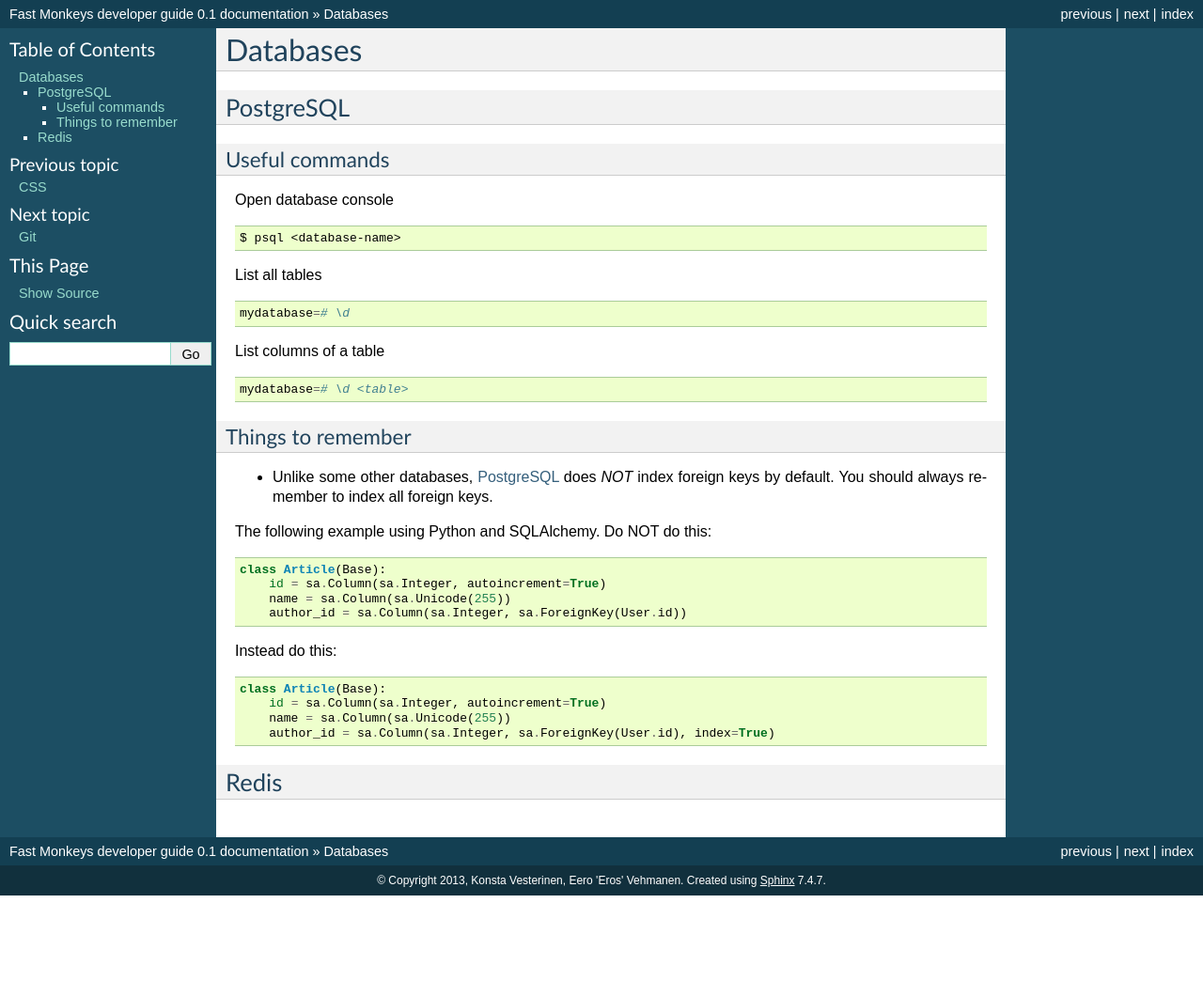
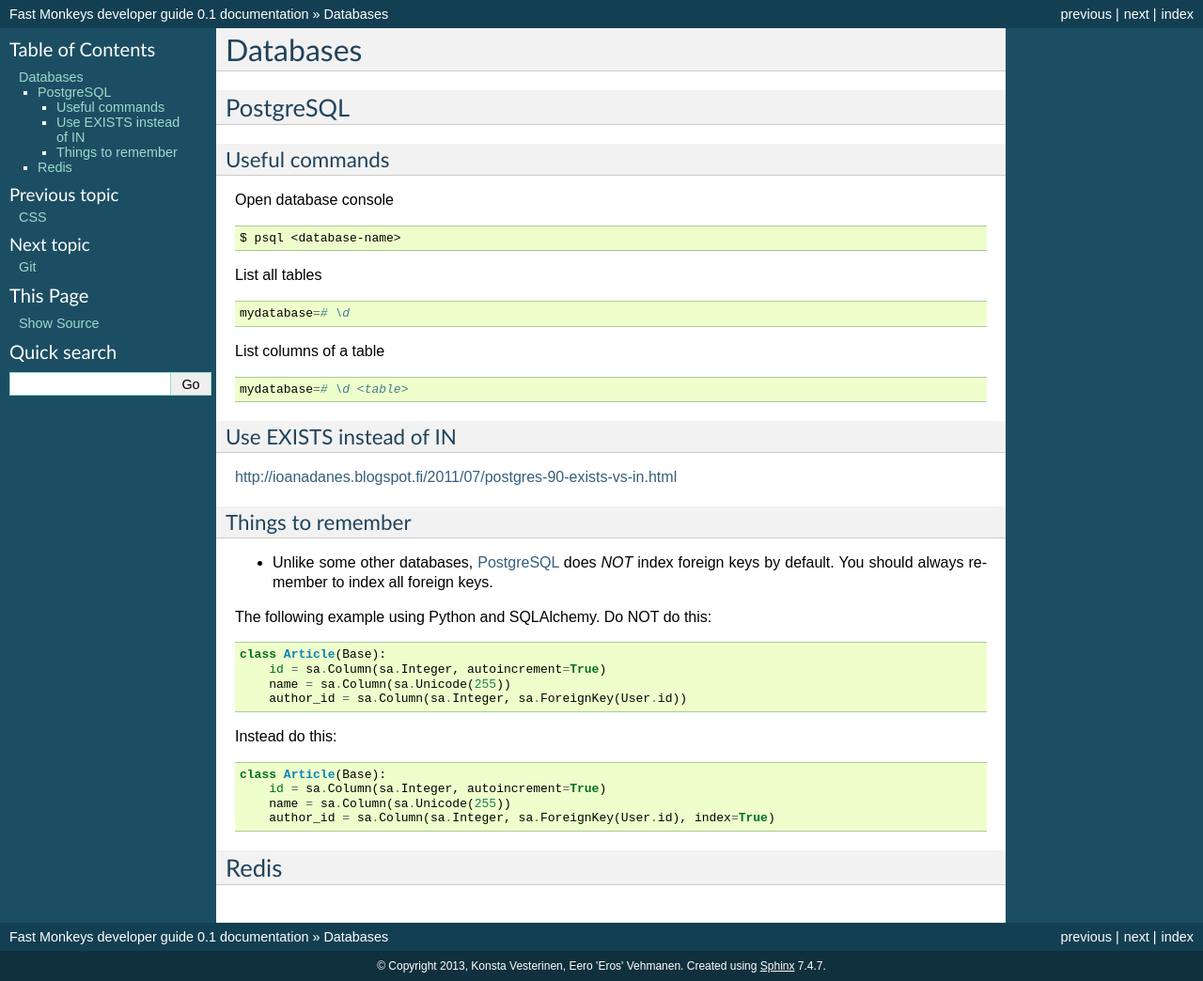
Before and after one commit to fastmonkeys/dev-guide, a Sphinx documentation site: the page built from docs/databases.rst, in a window 1280 px wide. Shown: the whole page at 94% size. Built offline with Sphinx 7.4.7, drawn with Linux system fonts in a browser that asks for light colours; formulas are drawn with MathJax 3; before the commit the page ends 953 px from its top, so only the background shows below that.

Commit message:
Add info about EXISTS vs IN

```diff
--- a/docs/databases.rst
+++ b/docs/databases.rst
@@ -32,6 +32,13 @@ List columns of a table
 
     mydatabase=# \d <table>
 
+
+
+Use EXISTS instead of IN
+************************
+
+
+http://ioanadanes.blogspot.fi/2011/07/postgres-90-exists-vs-in.html
 
 
 Things to remember
```
